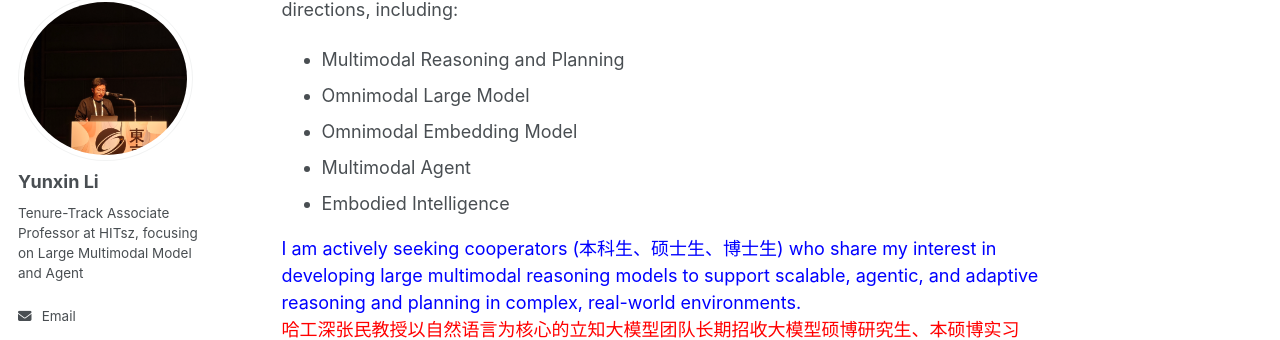
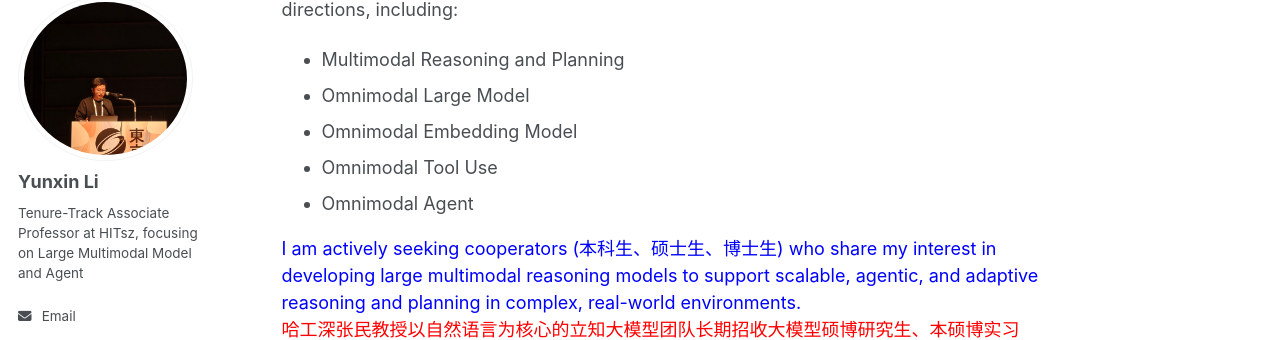
Before and after one commit to YunxinLi/yunxinli.github.io, a Jekyll site: the page built from _pages/about.md, in a window 1280 px wide and 900 px high, scrolled down 349 px. Shown: the part 103-443 px from the top of the window. Built offline with Jekyll 4.4.1, drawn with Linux system fonts in a browser that asks for light colours; some web fonts are replaced; a script that is not in the unit is left out.

Commit message:
Update about.md

```diff
--- a/_pages/about.md
+++ b/_pages/about.md
@@ -15,8 +15,8 @@ The long-term goal of my research is to help humans with more capable artificial
 - Multimodal Reasoning and Planning
 - Omnimodal Large Model
 - Omnimodal Embedding Model
-- Multimodal Agent
-- Embodied Intelligence
+- Omnimodal Tool Use
+- Omnimodal Agent
 
 <p style="color: blue; margin: 0;">I am actively seeking cooperators (本科生、硕士生、博士生) who share my interest in developing large multimodal reasoning models to support scalable, agentic, and adaptive reasoning and planning in complex, real-world environments. </p>
 
```
